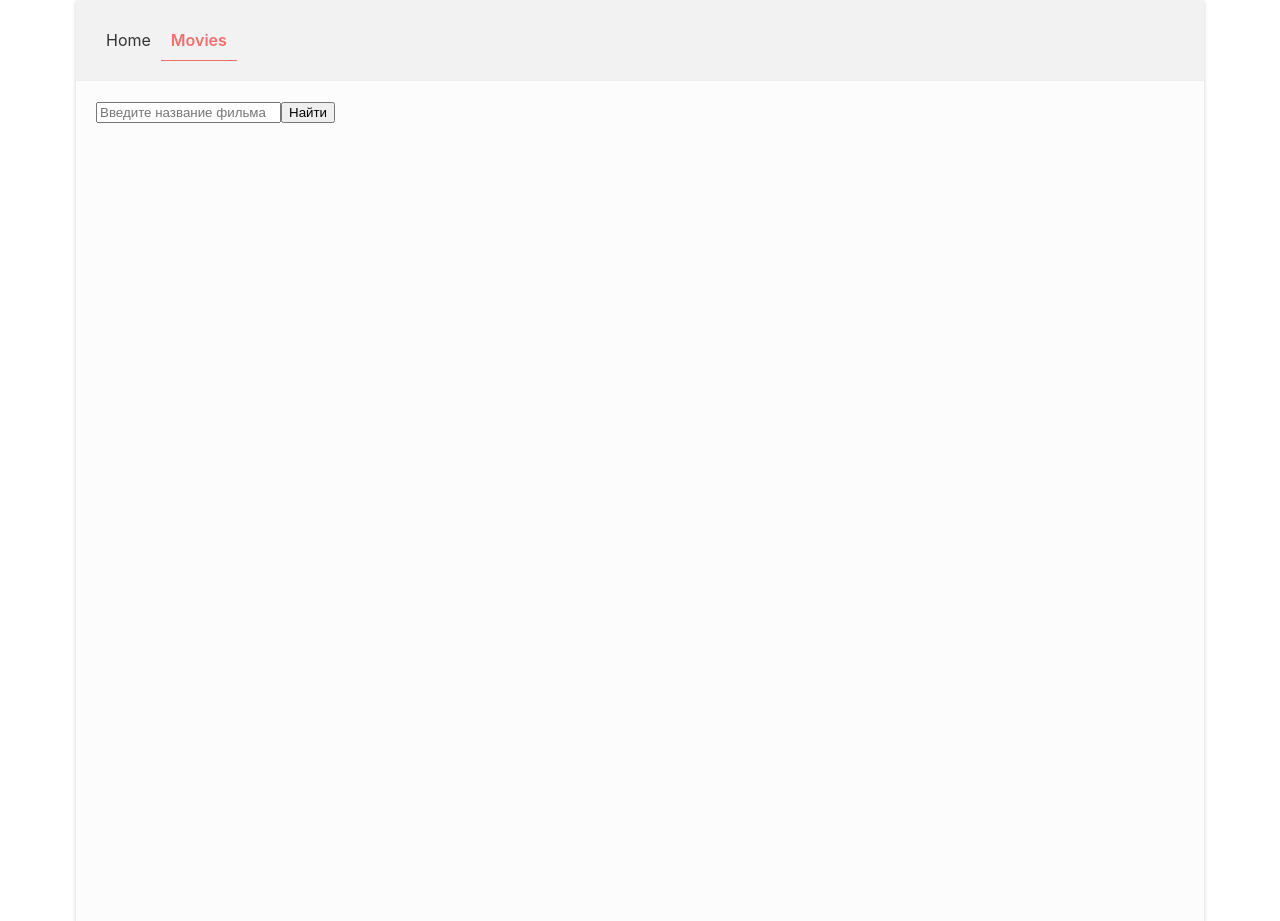
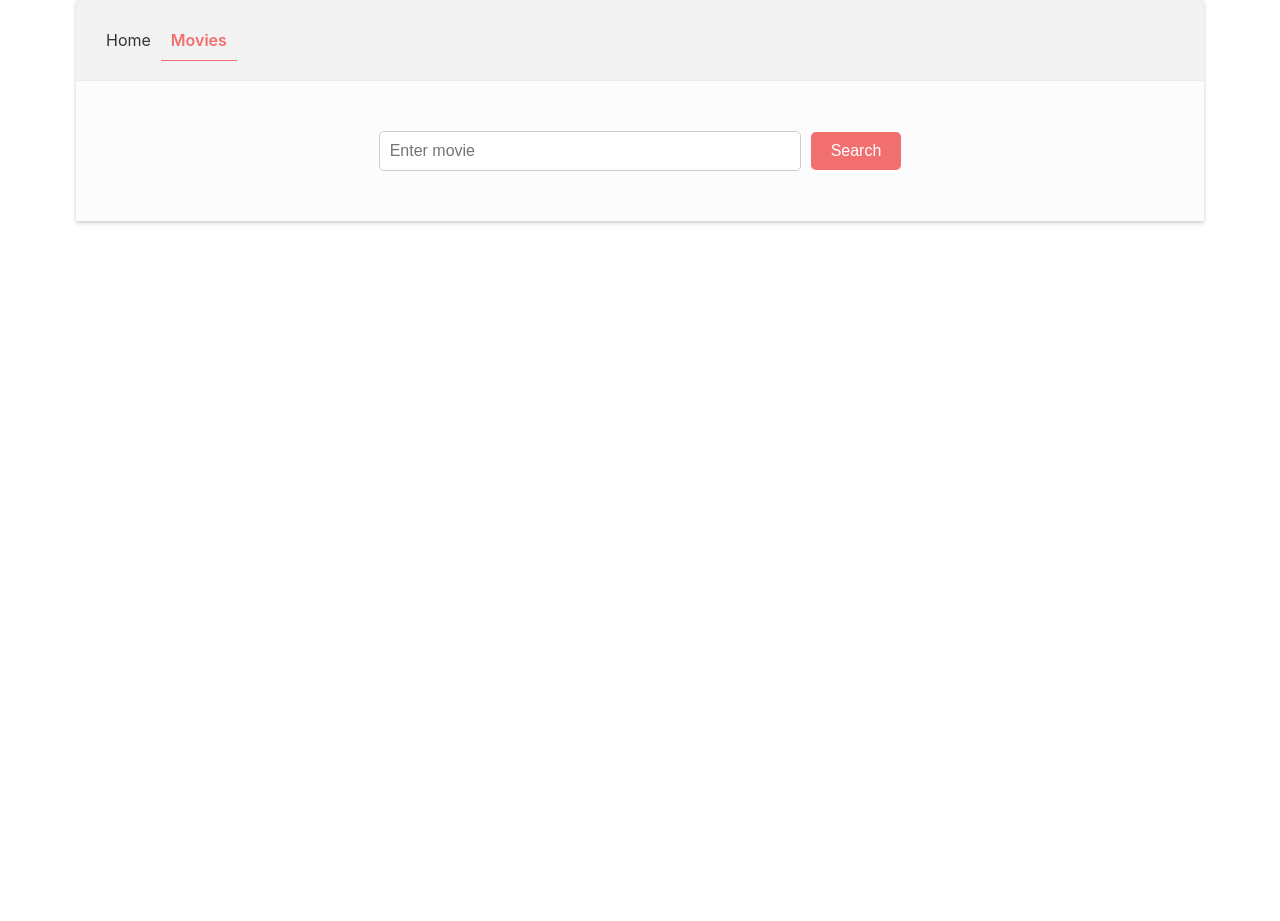
Before and after one commit to DJlabuh/goit-react-hw-05-movies, a React (Create React App) app: page /goit-react-hw-05-movies/movies in a window 1280 px wide. After the commit the page ends 800 px from the top, so only its background shows below. Built offline with nearby package versions, Linux system fonts and the light colour scheme.

Commit message:
Add movies search

```diff
--- a/src/components/Cast/Cast.jsx
+++ b/src/components/Cast/Cast.jsx
@@ -26,11 +26,11 @@ export const Cast = () => {
           name: actor.name,
           id: actor.id,
           profile_path: actor.profile_path,
-          character: actor.character,
+          character: actor.character || 'Unknown',
         }));
         setCast(filteredCast);
       } catch (error) {
-        toast.error(`Ошибка: ${error.message}`);
+        toast.error(`Error: ${error.message}`);
       } finally {
         setIsLoading(false);
       }
--- a/src/components/MoviesList/MoviesList.jsx
+++ b/src/components/MoviesList/MoviesList.jsx
@@ -7,6 +7,8 @@ import {
   StyledImage,
 } from './MoviesList.styled';
 
+import placeholderImage from './placeholder.jpg';
+
 export const MoviesList = ({ movies }) => {
   return (
     <Wrapper>
@@ -14,7 +16,11 @@ export const MoviesList = ({ movies }) => {
         <StyledListItem key={movie.id}>
           <StyledLink to={`/movies/${movie.id}`}>
             <StyledImage
-              src={`https://image.tmdb.org/t/p/w200${movie.img}`}
+              src={
+                movie.img
+                  ? `https://image.tmdb.org/t/p/w200${movie.img}`
+                  : placeholderImage
+              }
               alt={movie.title}
             />
             {movie.title}
--- /dev/null
+++ b/src/components/SearchForm/SearchForm.jsx
@@ -0,0 +1,16 @@
+import React from 'react';
+import { Form, Input, Button } from './SearchForm.styled.component';
+
+export const SearchForm = ({ handleSubmit, value, handleChange }) => {
+  return (
+    <Form onSubmit={handleSubmit}>
+      <Input
+        type="text"
+        value={value}
+        onChange={handleChange}
+        placeholder="Enter movie"
+      />
+      <Button type="submit">Search</Button>
+    </Form>
+  );
+};
--- /dev/null
+++ b/src/components/SearchForm/SearchForm.styled.component.jsx
@@ -0,0 +1,47 @@
+import styled from 'styled-components';
+
+export const Form = styled.form`
+  display: flex;
+  align-items: center;
+  justify-content: center;
+  margin-top: 30px;
+  margin-bottom: 30px;
+
+  @media screen and (max-width: 768px) {
+    flex-direction: column;
+    align-items: stretch;
+  }
+`;
+
+export const Input = styled.input`
+  padding: 10px;
+  border: 1px solid #ccc;
+  border-radius: 5px;
+  font-size: 16px;
+  width: 400px;
+
+  @media screen and (max-width: 768px) {
+    margin-bottom: 10px;
+    width: 100%;
+  }
+`;
+
+export const Button = styled.button`
+  padding: 10px 20px;
+  background-color: #f16f6f;
+  color: #fff;
+  border: none;
+  border-radius: 5px;
+  font-size: 16px;
+  margin-left: 10px;
+  cursor: pointer;
+
+  &:hover {
+    background-color: #e94b4b;
+  }
+
+  @media screen and (max-width: 768px) {
+    margin-left: 0;
+    width: 100%;
+  }
+`;
--- /dev/null
+++ b/src/components/SearchForm/index.js
@@ -0,0 +1 @@
+export * from './SearchForm';
--- a/src/components/pages/Movies.jsx
+++ b/src/components/pages/Movies.jsx
@@ -1,44 +1,58 @@
 import React, { useState } from 'react';
+import { useSearchParams } from 'react-router-dom';
+import { ToastContainer, toast } from 'react-toastify';
+import 'react-toastify/dist/ReactToastify.css';
+import { Loader } from '../Loader';
 import { StyledContainer } from './Movies.styled';
 import { searchMovies } from '../../services/getMovie';
+import { SearchForm } from '../SearchForm';
+import { MoviesList } from '../MoviesList';
 
 const Movies = () => {
-  const [searchQuery, setSearchQuery] = useState('');
-  const [searchResults, setSearchResults] = useState([]);
-
-  const handleInputChange = event => {
-    setSearchQuery(event.target.value);
-  };
+  const [searchingMovies, setSearchingMovies] = useState([]);
+  const [searchParams, setSearchParams] = useSearchParams();
+  const [isLoading, setIsLoading] = useState(false);
 
   const handleFormSubmit = async event => {
     event.preventDefault();
 
+    const query = event.target.elements[0].value.trim();
+
+    if (query === '') {
+      toast.error('Enter movie title');
+      return;
+    }
+
     try {
-      const response = await searchMovies(searchQuery);
-      setSearchResults(response.results);
-      console.log(response);
+      setIsLoading(true);
+      const response = await searchMovies(query);
+      const transformedMovies = response.results.map(movie => ({
+        id: movie.id,
+        img: movie.poster_path,
+        title: movie.title,
+      }));
+      setSearchingMovies(transformedMovies);
+      setSearchParams({ film: query });
     } catch (error) {
-      console.error(error);
+      toast.error(`Error: ${error.message}`);
+    } finally {
+      setIsLoading(false);
     }
+  };
+
+  const handleInputChange = event => {
+    setSearchParams({ query: event.target.value });
   };
 
   return (
     <StyledContainer>
-      <form onSubmit={handleFormSubmit}>
-        <input
-          type="text"
-          value={searchQuery}
-          onChange={handleInputChange}
-          placeholder="Введите название фильма"
-        />
-        <button type="submit">Найти</button>
-      </form>
-
-      <ul>
-        {searchResults.map(movie => (
-          <li key={movie.id}>{movie.title}</li>
-        ))}
-      </ul>
+      <ToastContainer autoClose={2000} />
+      <SearchForm
+        handleSubmit={handleFormSubmit}
+        value={searchParams.get('query') || ''}
+        handleChange={handleInputChange}
+      />
+      {isLoading ? <Loader /> : <MoviesList movies={searchingMovies} />}
     </StyledContainer>
   );
 };
--- a/src/components/pages/Movies.styled.jsx
+++ b/src/components/pages/Movies.styled.jsx
@@ -2,7 +2,6 @@ import styled from 'styled-components';
 
 export const StyledContainer = styled.div`
   width: 85%;
-  height: 100vh;
   background-color: #fcfcfc;
   padding: 20px;
   margin: 0 auto;
```
Also changed, not shown: src/components/MoviesList/placeholder.jpg (added).
